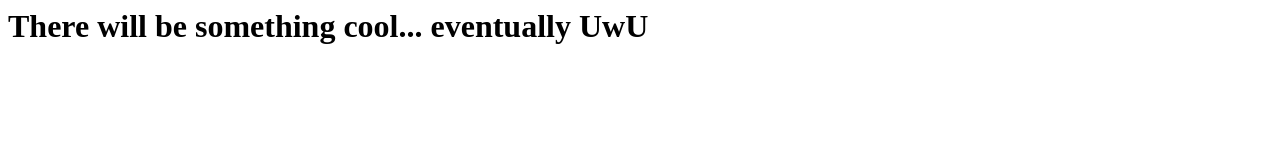
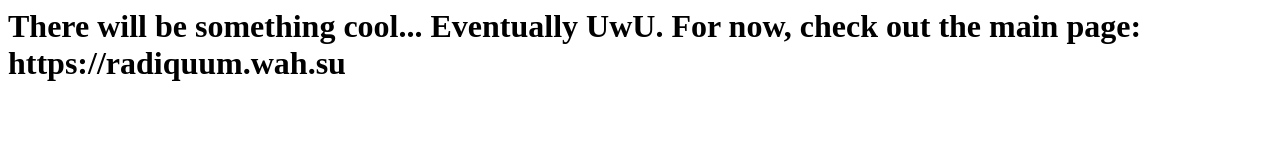
Before and after one commit to Radiquum/photos, a plain HTML site: page index.html in a window 1280 px wide. Drawn offline with Linux system fonts and the light colour scheme.

Commit message:
Update index.html

```diff
--- a/index.html
+++ b/index.html
@@ -1,3 +1,3 @@
 <h1>
-  There will be something cool... eventually UwU
+  There will be something cool... Eventually UwU. For now, check out the main page: <a ref="https://radiquum.wah.su">https://radiquum.wah.su</a>
 </h1>
```
